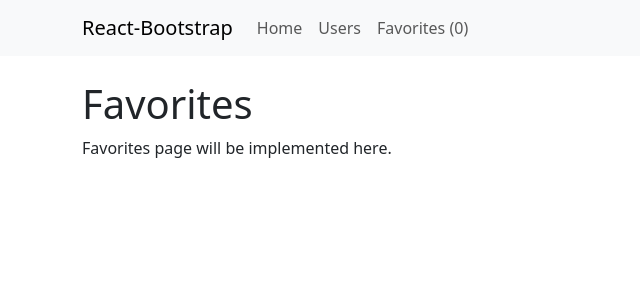
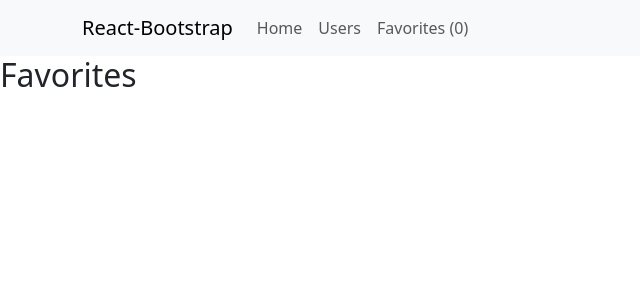
Before and after one commit to zeyneppgulsoy/UserScope, a React (Vite) app: page /favorites in a window 1280 px wide. Shown: the top 300 px of the page, without its empty margins (0-640 px from the left). Built offline with nearby package versions, Linux system fonts and the light colour scheme.

Commit message:
Implement FavoritesPage component to display and manage favorite photos, including functionality to remove favorites and link to user details.

```diff
--- a/src/pages/favoritesPage.tsx
+++ b/src/pages/favoritesPage.tsx
@@ -1,9 +1,25 @@
+import { Link } from "react-router-dom";
+import { useStore } from "../store/Store";
+
 function FavoritesPage() {
+  const { favorites, removeFavorites } = useStore();
+
   return (
-    <div className="container mt-4">
-      <h1>Favorites</h1>
-      <p>Favorites page will be implemented here.</p>
-    </div>
+    <>
+      <h2>Favorites</h2>
+      <ul>
+        {favorites.map((photo) => (
+          <li key={photo.id}>
+            <img src={photo.thumbnailUrl} />
+            <p>{photo.title}</p>
+            <p>
+              by User: <Link to={`/users/${photo.userId}`}>{photo.userId}</Link>
+            </p>
+            <button onClick={() => removeFavorites(photo.id)}>Remove</button>
+          </li>
+        ))}
+      </ul>
+    </>
   );
 }
 
```
